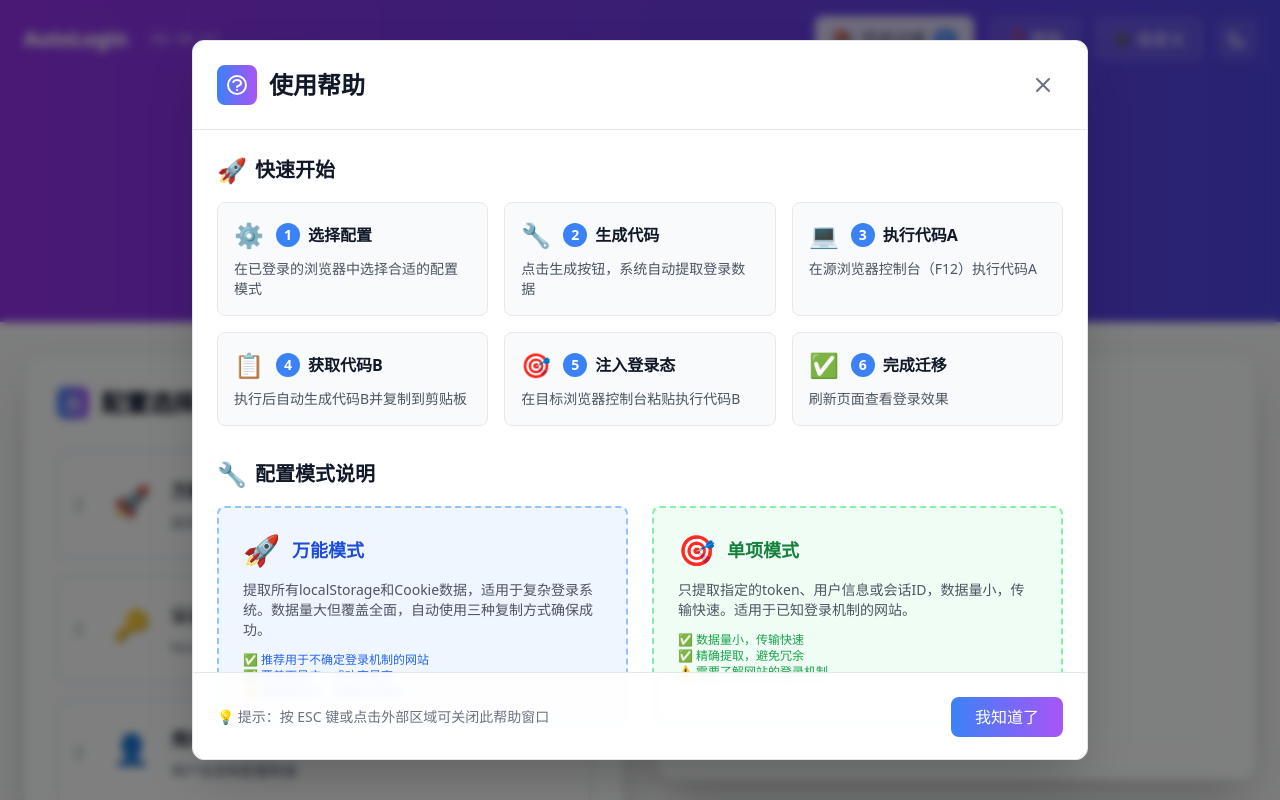
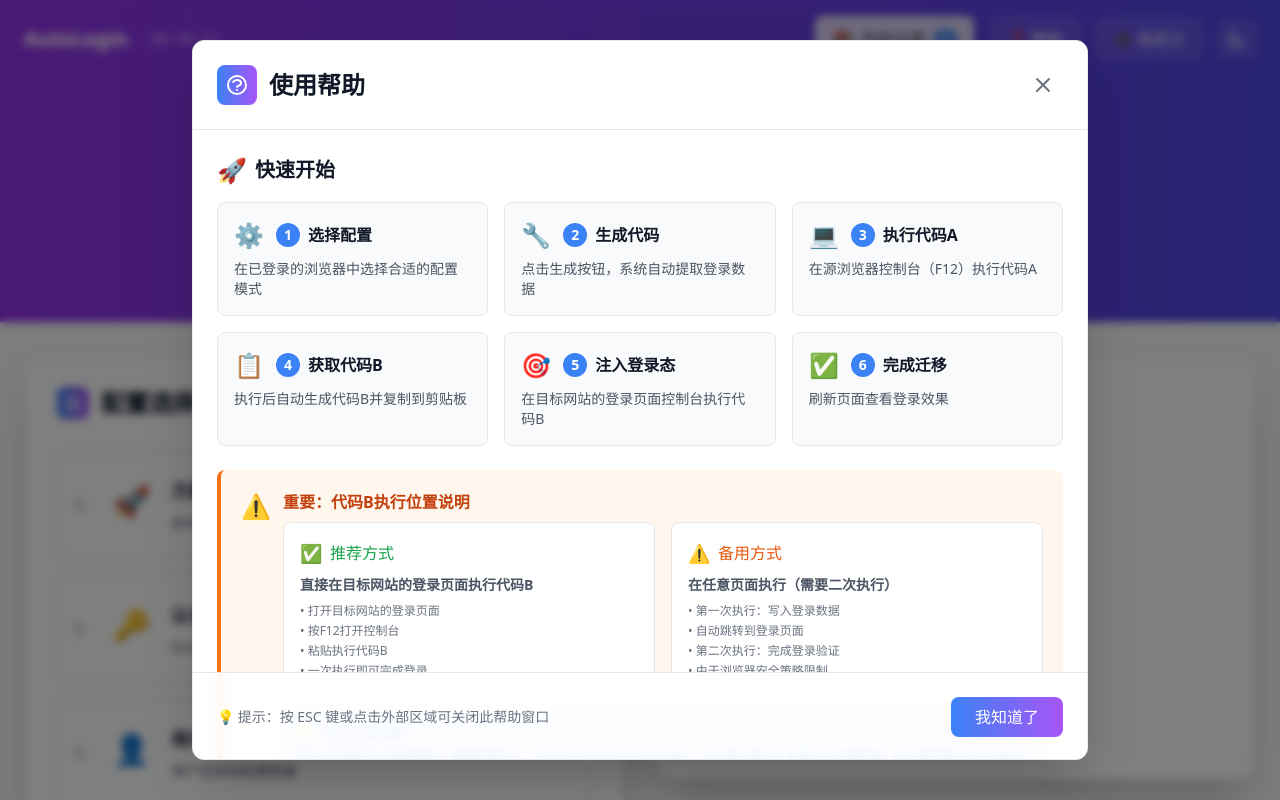
Before and after one commit to zhubincode/autologin, a Next.js app: page / in a window 1280 px wide. Both pictures are taken after a click on the button "❓ 帮助". Shown: the top 800 px of the page. Built offline with nearby package versions, Linux system fonts and the light colour scheme.

Commit message:
docs(HelpModal): 更新代码B的执行说明和常见问题解答
添加代码B执行位置的详细说明，包括推荐方式和备用方式
补充关于二次执行原因的浏览器安全策略解释
更新常见问题解答以包含代码B执行相关问题

```diff
--- a/src/components/HelpModal.tsx
+++ b/src/components/HelpModal.tsx
@@ -132,7 +132,7 @@ export const HelpModal: React.FC<HelpModalProps> = ({
                   {
                     step: "5",
                     title: "注入登录态",
-                    desc: "在目标浏览器控制台粘贴执行代码B",
+                    desc: "在目标网站的登录页面控制台执行代码B",
                     icon: "🎯",
                   },
                   {
@@ -174,6 +174,119 @@ export const HelpModal: React.FC<HelpModalProps> = ({
                     </p>
                   </div>
                 ))}
+              </div>
+
+              {/* 重要提示：代码B执行说明 */}
+              <div
+                className={`mt-6 p-5 rounded-lg border-l-4 border-orange-500 ${
+                  darkMode ? "bg-orange-900/20" : "bg-orange-50"
+                }`}
+              >
+                <div className="flex items-start space-x-3">
+                  <span className="text-2xl">⚠️</span>
+                  <div>
+                    <h4
+                      className={`font-semibold mb-2 text-orange-700 dark:text-orange-300`}
+                    >
+                      重要：代码B执行位置说明
+                    </h4>
+                    <div className="grid grid-cols-1 md:grid-cols-2 gap-4">
+                      <div
+                        className={`p-4 rounded-lg border ${
+                          darkMode
+                            ? "bg-slate-700/30 border-slate-600"
+                            : "bg-white border-gray-200"
+                        }`}
+                      >
+                        <div className="flex items-center space-x-2 mb-2">
+                          <span className="text-lg">✅</span>
+                          <span
+                            className={`font-medium text-green-600 dark:text-green-400`}
+                          >
+                            推荐方式
+                          </span>
+                        </div>
+                        <p
+                          className={`text-sm mb-2 ${
+                            darkMode ? "text-gray-300" : "text-gray-600"
+                          }`}
+                        >
+                          <strong>直接在目标网站的登录页面执行代码B</strong>
+                        </p>
+                        <ul
+                          className={`text-xs space-y-1 ${
+                            darkMode ? "text-gray-400" : "text-gray-500"
+                          }`}
+                        >
+                          <li>• 打开目标网站的登录页面</li>
+                          <li>• 按F12打开控制台</li>
+                          <li>• 粘贴执行代码B</li>
+                          <li>• 一次执行即可完成登录</li>
+                        </ul>
+                      </div>
+
+                      <div
+                        className={`p-4 rounded-lg border ${
+                          darkMode
+                            ? "bg-slate-700/30 border-slate-600"
+                            : "bg-white border-gray-200"
+                        }`}
+                      >
+                        <div className="flex items-center space-x-2 mb-2">
+                          <span className="text-lg">⚠️</span>
+                          <span
+                            className={`font-medium text-orange-600 dark:text-orange-400`}
+                          >
+                            备用方式
+                          </span>
+                        </div>
+                        <p
+                          className={`text-sm mb-2 ${
+                            darkMode ? "text-gray-300" : "text-gray-600"
+                          }`}
+                        >
+                          <strong>在任意页面执行（需要二次执行）</strong>
+                        </p>
+                        <ul
+                          className={`text-xs space-y-1 ${
+                            darkMode ? "text-gray-400" : "text-gray-500"
+                          }`}
+                        >
+                          <li>• 第一次执行：写入登录数据</li>
+                          <li>• 自动跳转到登录页面</li>
+                          <li>• 第二次执行：完成登录验证</li>
+                          <li>• 由于浏览器安全策略限制</li>
+                        </ul>
+                      </div>
+                    </div>
+
+                    <div
+                      className={`mt-4 p-3 rounded-lg ${
+                        darkMode ? "bg-blue-900/30" : "bg-blue-100"
+                      }`}
+                    >
+                      <div className="flex items-center space-x-2 mb-1">
+                        <span className="text-sm">💡</span>
+                        <span
+                          className={`text-sm font-medium ${
+                            darkMode ? "text-blue-300" : "text-blue-700"
+                          }`}
+                        >
+                          为什么会这样？
+                        </span>
+                      </div>
+                      <p
+                        className={`text-xs ${
+                          darkMode ? "text-blue-200" : "text-blue-600"
+                        }`}
+                      >
+                        现代浏览器的安全策略限制了跨域数据写入，当在非目标网站执行代码B时，
+                        浏览器可能阻止直接写入登录数据。因此推荐直接在目标网站执行，
+                        或者接受需要二次执行的情况。
+                      </p>
+                    </div>
+                  </div>
+                </div>
               </div>
             </section>
 
@@ -463,6 +576,10 @@ export const HelpModal: React.FC<HelpModalProps> = ({
                     a: "请刷新页面查看效果。部分网站需要重新加载才能识别新的登录状态。如果仍然无效，可能是网站的登录机制发生了变化。",
                   },
                   {
+                    q: "为什么代码B需要执行两次才能登录？",
+                    a: "这是由于浏览器安全策略导致的。推荐直接在目标网站的登录页面执行代码B，这样只需要执行一次。如果在其他页面执行，由于跨域限制，可能需要二次执行来完成登录验证。",
+                  },
+                  {
                     q: "可以在移动设备上使用吗？",
                     a: "理论上支持，但移动浏览器的控制台操作较为复杂。建议在桌面浏览器中使用以获得最佳体验。",
                   },
```
